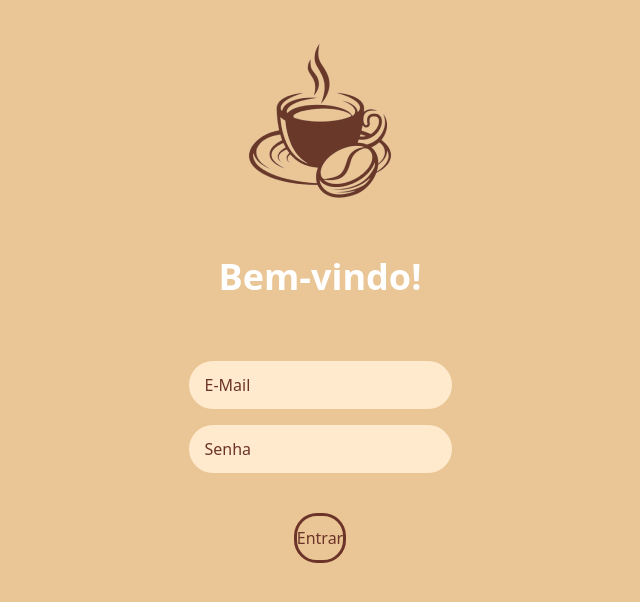
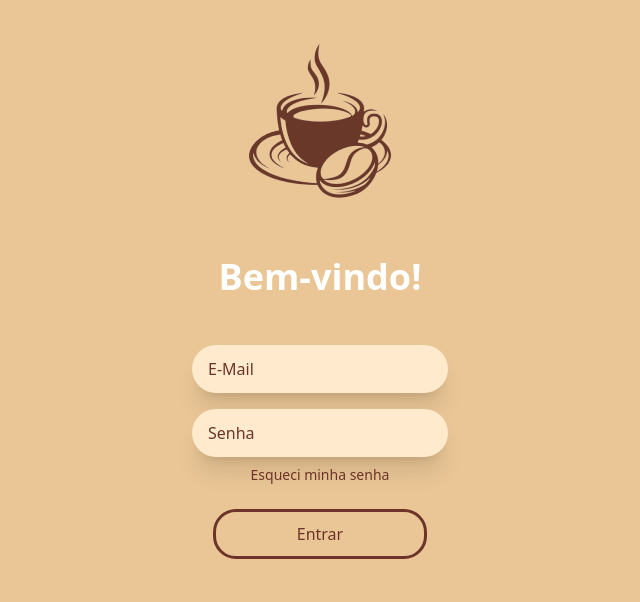
Before and after one commit to Psykka/CoffeeBreak, a React (Vite) app: page /login in a window 1280 px wide. Shown: the top 602 px of the page, without its empty margins (320-960 px from the left). Built offline with nearby package versions, Linux system fonts and the light colour scheme.

Commit message:
fix: size and add forgotten password

```diff
--- a/src/components/Home/Home.jsx
+++ b/src/components/Home/Home.jsx
@@ -4,7 +4,7 @@ import Logo from "../../assets/logo.png";
 
 function Home() {
   return (
-    <section className="flex flex-col justify-around align-middle h-screen">
+    <section className="flex flex-col justify-around h-screen">
       <div>
         <div className="flex justify-center align-middle p-2 space-x-2 my-6 mb-10">
           <img className="object-none object-center" src={Logo} alt="Logo" />
--- a/src/components/Home/LogIn.jsx
+++ b/src/components/Home/LogIn.jsx
@@ -1,12 +1,15 @@
 function LogIn() {
   return (
-    <div className="flex flex-col items-center h-full space-y-4">
-      <form className="flex flex-col items-center mt-16 space-y-10">
-        <div className="flex flex-col items-center space-y-4">
+    <div className="flex flex-col h-screen">
+      <form className="flex flex-col items-center mt-12">
+        <div className="flex flex-col space-y-4 w-1/2 md:w-1/3 lg:w-1/4 xl:w-1/5">
           <input className="input-home" type="email" placeholder="E-Mail" />
           <input className="input-home" type="password" placeholder="Senha" />
         </div>
-        <button className='btn-outline w-1/2 md:w-1/3 lg:w-1/4 xl:w-1/5'>
+        <p className="text-sm mt-2 text-right text-brown">
+          <a href="#">Esqueci minha senha</a>
+        </p>
+        <button className='btn-outline w-1/3 md:w-1/4 lg:w-1/5 xl:w-1/6 mt-6'>
           Entrar
         </button>
       </form>
--- a/src/index.css
+++ b/src/index.css
@@ -21,6 +21,8 @@
     display: flex;
     justify-content: center;
     align-items: center;
+
+    @apply bg-light-beige text-brown rounded-full h-10 py-6 px-4 outline-none
   }
 
   .btn-outline {
@@ -37,7 +39,7 @@
 
   .input-home {
     @apply bg-light-beige text-brown rounded-full h-10 py-6 px-4 outline-none
-    placeholder:text-brown;
+    placeholder:text-brown shadow-xl;
   }
 
   .checkbox {
```
